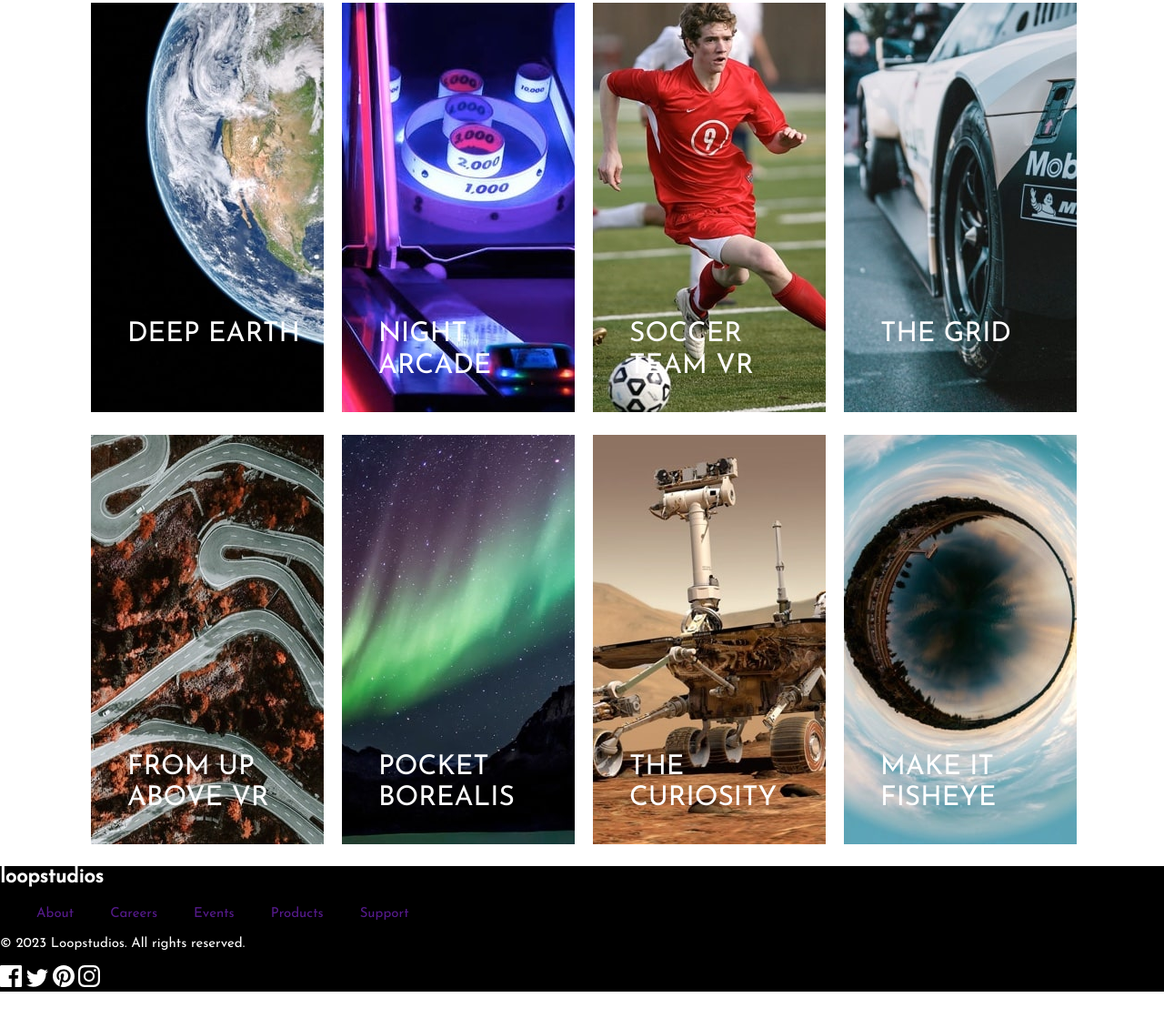
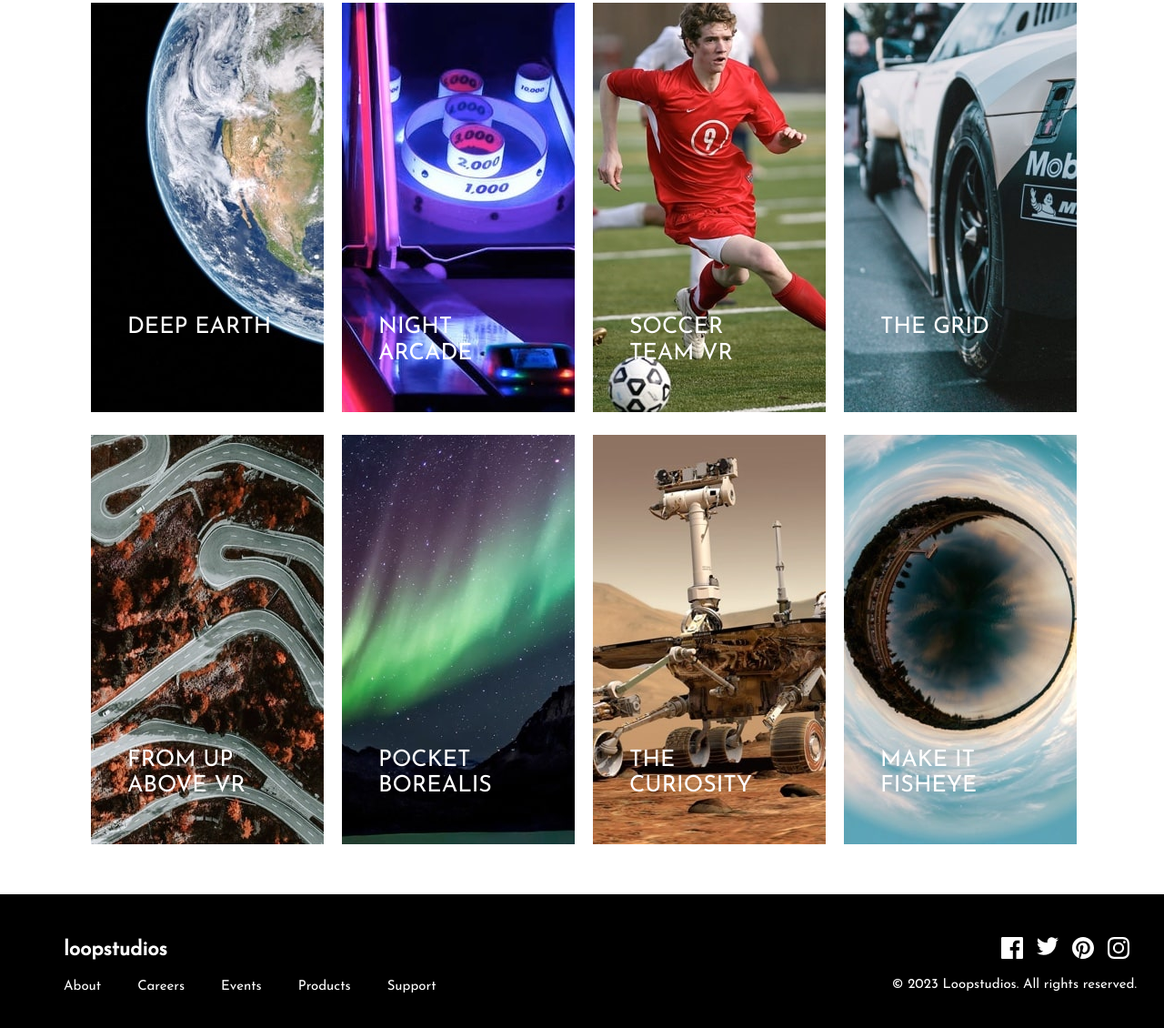
Before and after one commit to AdamR22/landing-page-two, a plain HTML site: page index.html in a window 1280 px wide. Shown: the part 1312-2442 px from the top of the page at 91% size. Before the commit the page ends 2402 px from the top, so only its background shows below. Drawn offline with Linux system fonts and the light colour scheme.

Commit message:
Finish desktop styling
Add footer styling

```diff
--- a/index.html
+++ b/index.html
@@ -77,6 +77,7 @@
     </section>
   </main>
   <footer>
+    <div class="left">
       <h2 class="footer-header">loopstudios</h2>
       <nav class="site-navigation" id="footer-navigation" aria-label="site-footer-navigation">
         <ul>
@@ -87,13 +88,16 @@
           <li><a href="">Support</a></li>
         </ul>
       </nav>
-    <p>© 2023 Loopstudios. All rights reserved.</p>
+    </div>
+    <div class="right">
       <div class="social-media-icons">
         <a href=""><img src="/images/icon-facebook.svg" alt="Facebook Icon."></a>
         <a href=""><img src="/images/icon-twitter.svg" alt="Twitter Icon."></a>
         <a href=""><img src="/images/icon-pinterest.svg" alt="Pinterest Icon."></a>
         <a href=""><img src="/images/icon-instagram.svg" alt="Instagram Icon."></a>
       </div>
+      <p>© 2023 Loopstudios. All rights reserved.</p>
+    </div>
   </footer>
 </body>
 
--- a/style.css
+++ b/style.css
@@ -509,6 +509,7 @@ header img {
 
 .creations {
     padding: 0 10rem 0 10rem;
+    margin-bottom: 5rem;
 }
 
 .creations-header {
@@ -548,12 +549,35 @@ header img {
     color: white;
     top: 70%;
     left: 4rem;
+    right: 4rem;
     text-transform: uppercase;
-    font-size: 3rem;
+    font-size: 2.5rem;
     font-weight: 100;
 }
 
 footer {
+    display: flex;
     background-color: black;
     color: white;
+    justify-content: space-between;
+    align-items: center;
+    padding: 3rem;
 }
+
+footer h2 {
+    margin-left: 4rem;
+}
+
+.social-media-icons {
+    display: flex;
+    gap: 1.5rem;
+    margin-left: 12rem;
+}
+
+footer p {
+    margin-bottom: 0;
+}
+
+#footer-navigation a {
+    color: white;
+}
```
Lines whose indentation alone changed are shown as unchanged.
